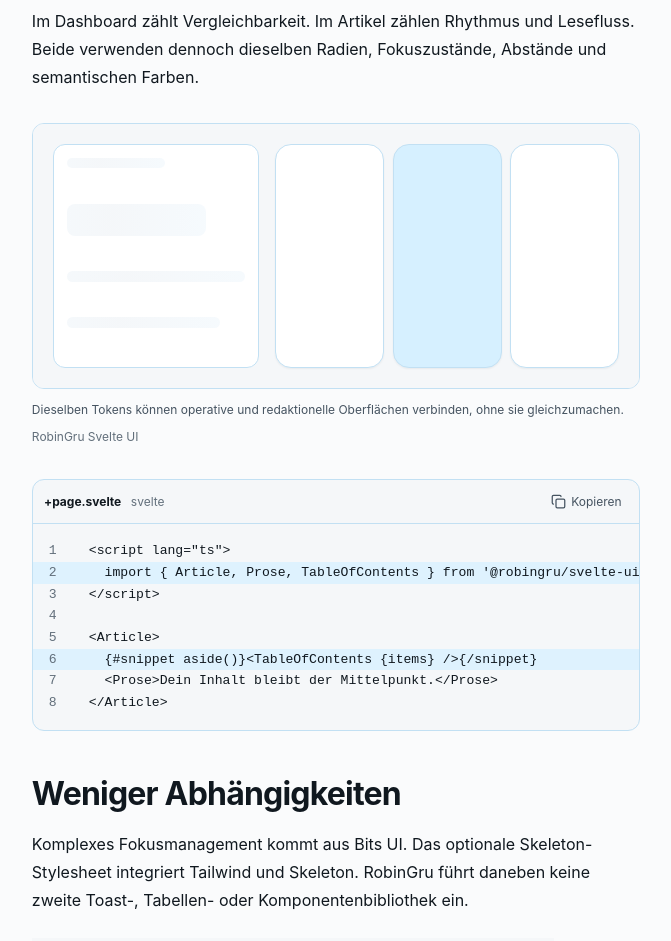
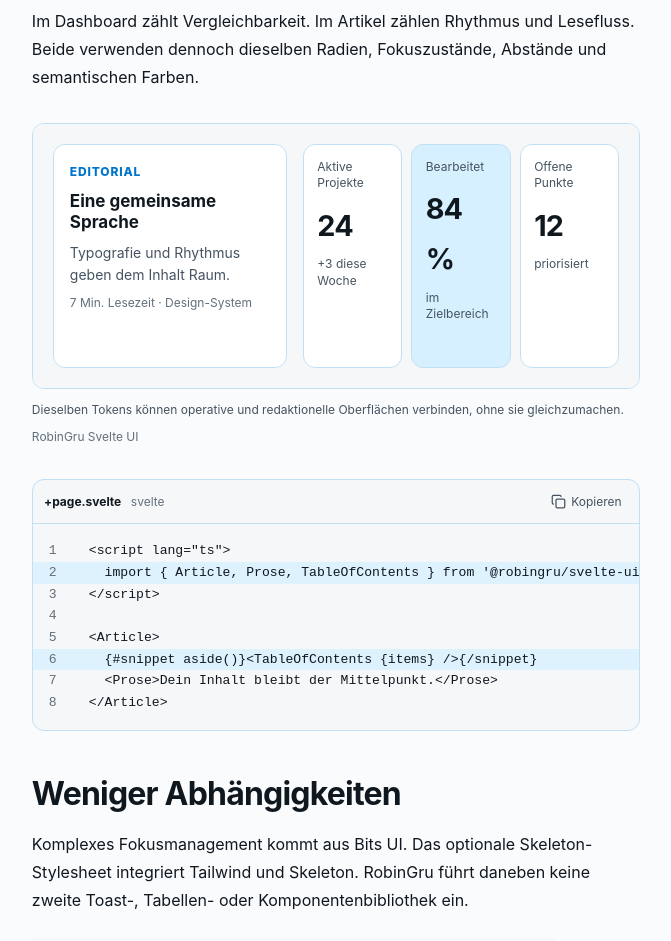
Before and after one commit to RobinGru/robingru-svelte-ui, a SvelteKit app: page /blog in a window 1280 px wide. Shown: the part 2020-2961 px from the top of the page, without its empty margins (268-939 px from the left). Built offline with nearby package versions, Linux system fonts and the light colour scheme.

Commit message:
docs: replace abstract editorial preview

```diff
--- a/src/docs.css
+++ b/src/docs.css
@@ -225,6 +225,17 @@ body { overflow-x: hidden; }
 .docs-blog-header h1 { margin: 0; font-size: clamp(2rem, 5vw, 4rem); letter-spacing: -.045em; line-height: 1.02; }
 .docs-blog-header p { margin: 1rem 0 0; color: var(--rg-fg-muted); font-size: 1.08rem; line-height: 1.65; }
 .docs-article-demo { padding-top: 2rem; border-top: 1px solid var(--rg-border); }
+.docs-editorial-bridge { display: grid; height: 100%; grid-template-columns: minmax(0, .85fr) minmax(0, 1.15fr); gap: 1rem; padding: 1.25rem; background: var(--rg-surface-sunken); }
+.docs-bridge-story { display: grid; align-content: start; gap: .55rem; padding: 1rem; border: 1px solid var(--rg-border); border-radius: var(--rg-radius-md); background: var(--rg-surface); }
+.docs-bridge-story > span { color: var(--rg-primary); font-size: var(--rg-text-xs); font-weight: 780; letter-spacing: .07em; text-transform: uppercase; }
+.docs-bridge-story strong { font-size: var(--rg-text-lg); line-height: 1.25; }
+.docs-bridge-story p, .docs-bridge-story small { margin: 0; color: var(--rg-fg-muted); font-size: var(--rg-text-sm); line-height: 1.55; }
+.docs-bridge-story small { color: var(--rg-fg-subtle); font-size: var(--rg-text-xs); }
+.docs-bridge-dashboard { display: grid; grid-template-columns: repeat(3, minmax(0, 1fr)); gap: .55rem; }
+.docs-bridge-dashboard > div { display: grid; align-content: start; gap: .3rem; padding: .85rem; border: 1px solid var(--rg-border); border-radius: var(--rg-radius-md); background: var(--rg-surface); }
+.docs-bridge-dashboard > div:nth-child(2) { background: var(--rg-primary-soft); }
+.docs-bridge-dashboard span, .docs-bridge-dashboard small { color: var(--rg-fg-muted); font-size: var(--rg-text-xs); line-height: 1.4; }
+.docs-bridge-dashboard strong { margin-top: .25rem; font-size: clamp(1.25rem, 2.8vw, 1.8rem); letter-spacing: -.03em; }
 
 .docs-token-section { margin-top: 2.5rem; }
 .docs-token-section h2 { margin: 0 0 .4rem; font-size: 1.3rem; }
@@ -376,6 +387,7 @@ body { overflow-x: hidden; }
 
 @media (max-width: 48rem) {
   .docs-data-toolbar, .docs-token-preview-header { align-items: flex-start; flex-direction: column; }
+  .docs-editorial-bridge { grid-template-columns: 1fr; }
   .docs-data-toolbar > div:last-child { flex-wrap: wrap; }
   .docs-color-scale-blue, .docs-color-scale-slate { grid-template-columns: repeat(3, minmax(0, 1fr)); }
   .docs-spacing-token { grid-template-columns: 1fr; }
--- a/src/routes/blog/+page.svelte
+++ b/src/routes/blog/+page.svelte
@@ -127,9 +127,18 @@
 
         <Figure caption="Dieselben Tokens können operative und redaktionelle Oberflächen verbinden, ohne sie gleichzumachen." credit="RobinGru Svelte UI" aspect="16 / 7">
           {#snippet media()}
-            <div style="height:100%;display:grid;grid-template-columns:minmax(0,.75fr) minmax(0,1.25fr);gap:1rem;padding:1.25rem;background:var(--rg-surface-sunken)">
-              <div style="display:grid;gap:.55rem;padding:.8rem;border:1px solid var(--rg-border);border-radius:var(--rg-radius-md);background:var(--rg-surface)"><span class="rg-skeleton" style="height:.65rem;width:55%"></span><span class="rg-skeleton" style="height:2rem;width:78%"></span><span class="rg-skeleton" style="height:.65rem"></span><span class="rg-skeleton" style="height:.65rem;width:86%"></span></div>
-              <div style="display:grid;grid-template-columns:repeat(3,1fr);gap:.55rem"><div class="rg-card"></div><div class="rg-card" style="background:var(--rg-primary-soft)"></div><div class="rg-card"></div></div>
+            <div class="docs-editorial-bridge">
+              <div class="docs-bridge-story">
+                <span>Editorial</span>
+                <strong>Eine gemeinsame Sprache</strong>
+                <p>Typografie und Rhythmus geben dem Inhalt Raum.</p>
+                <small>7 Min. Lesezeit · Design-System</small>
+              </div>
+              <div class="docs-bridge-dashboard" aria-label="Beispielhafte Dashboard-Kennzahlen">
+                <div><span>Aktive Projekte</span><strong>24</strong><small>+3 diese Woche</small></div>
+                <div><span>Bearbeitet</span><strong>84 %</strong><small>im Zielbereich</small></div>
+                <div><span>Offene Punkte</span><strong>12</strong><small>priorisiert</small></div>
+              </div>
             </div>
           {/snippet}
         </Figure>
```
